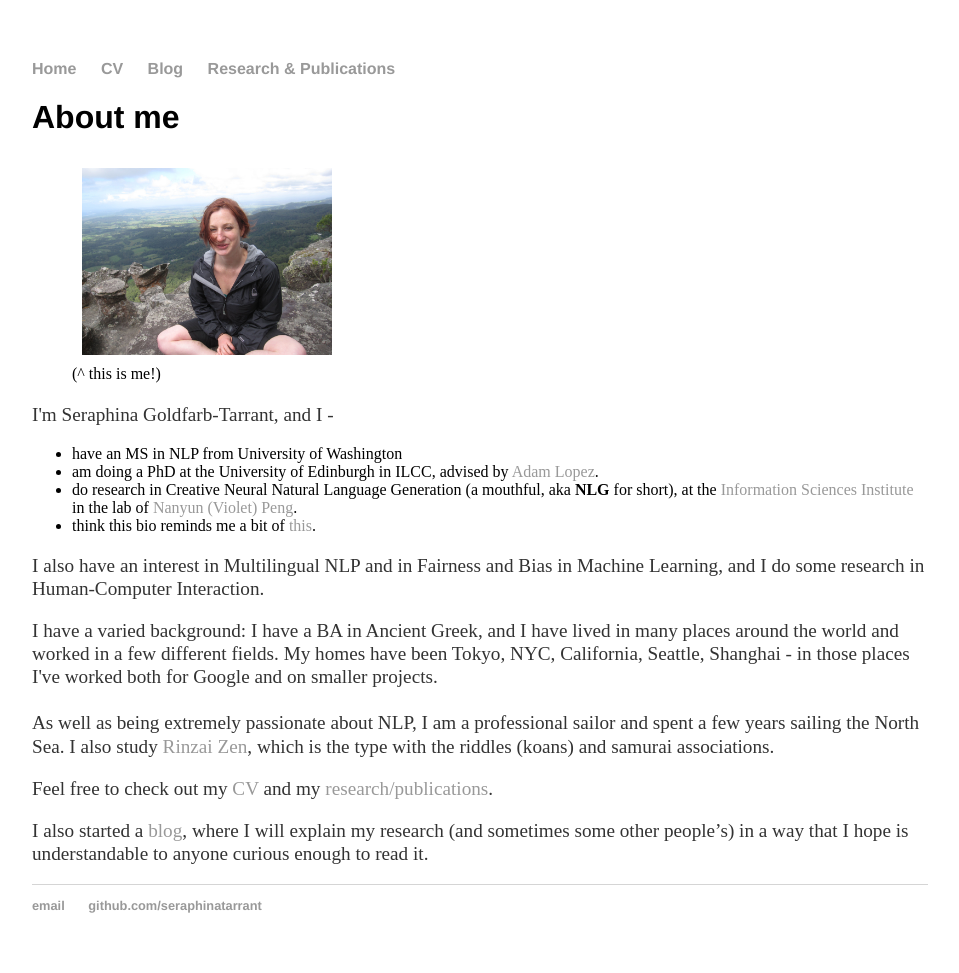
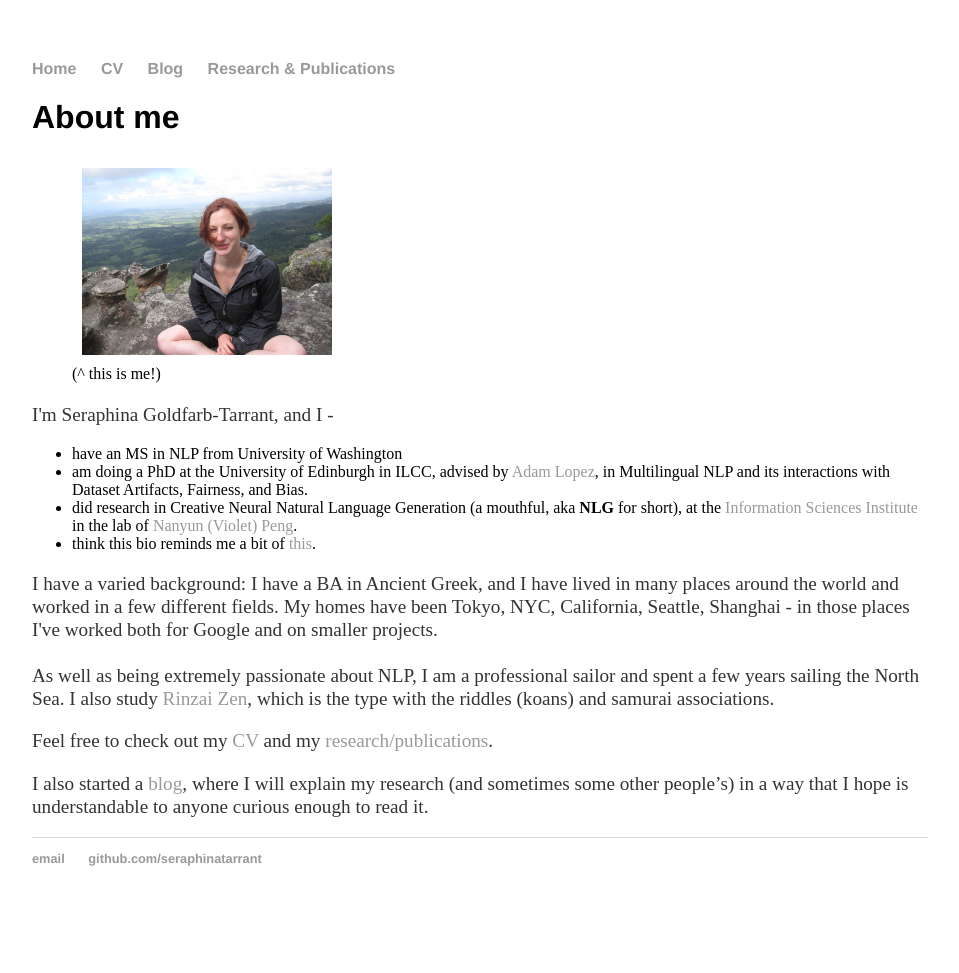
Before and after one commit to seraphinatarrant/seraphinatarrant.github.io, a Jekyll site: the page built from index.html, in a window 1280 px wide. Shown: the whole page, without its empty margins (160-1119 px from the left). Built offline with Jekyll 4.4.1, drawn with Linux system fonts in a browser that asks for light colours; after the commit the page ends 926 px from its top, so only the background shows below that.

Commit message:
small homepage update

```diff
--- a/index.html
+++ b/index.html
@@ -12,17 +12,14 @@ title: Seraphina Goldfarb-Tarrant
 		<ul>
 		<li> have an MS in NLP from University of Washington </li>
 		<li> am doing a PhD at the University of Edinburgh in ILCC, advised by
-			<a href="https://alopez.github.io">Adam Lopez</a>. </li>
-		<li> do research in Creative Neural Natural Language Generation (a mouthful, aka <strong>NLG</strong> for short),
+			<a href="https://alopez.github.io">Adam Lopez</a>, in Multilingual NLP and its interactions
+			with Dataset Artifacts, Fairness, and Bias. </li>
+		<li> did research in Creative Neural Natural Language Generation (a mouthful, aka <strong>NLG</strong> for short),
 		at the <a href="https://www.isi.edu/">Information Sciences Institute </a> in the lab of
 			<a href="https://violetpeng.github.io/">Nanyun (Violet) Peng</a>.</li>
 		<li> think this bio reminds me a bit of <a href="https://external-preview.redd.it/K7KxEp9j4GIGeo2shdf0N02eXBwAfGGiLwY5HNjH-ZA.jpg?auto=webp&s=b13cbdccdeee37518538a628c5817466a968d774">this</a>.</li>
 		</ul>
 
-	</p>
-	<p>
-		I also have an interest in Multilingual NLP and in Fairness and Bias
-		in Machine Learning, and I do some research in Human-Computer Interaction.
 	</p>
 	<p>I have a varied background: I have a BA in Ancient Greek, and I have lived in many places around the world and worked in a few
 	different fields. My homes have been Tokyo, NYC, California, Seattle, Shanghai -  in those places I've worked both for Google and on smaller projects.
```
